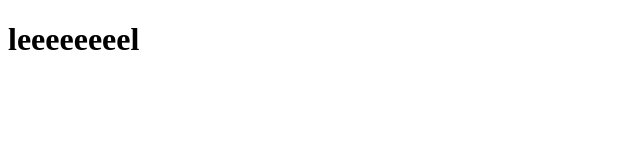
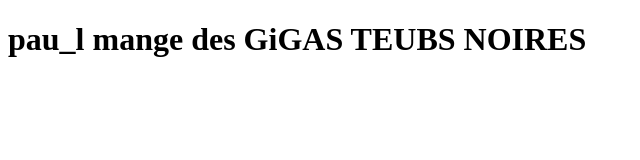
Before and after one commit to WolfRedy/AnOriginalGame, a plain HTML site: page index.html in a window 1280 px wide. Shown: the whole page, without its empty margins (0-640 px from the left). Drawn offline with Linux system fonts and the light colour scheme.

Commit message:
Update index.html
<swerdk;:fgljnhnyb;uvijktrd;vjkbyguhrtdkhng

```diff
--- a/index.html
+++ b/index.html
@@ -6,6 +6,7 @@
     <title>MaPage</title>
 </head>
 <body>
-     <h1>leeeeeeeel</h1>
+     <h1>pau_l mange des GiGAS TEUBS NOIRES</h1>
+
 </body>
 </html>
```
